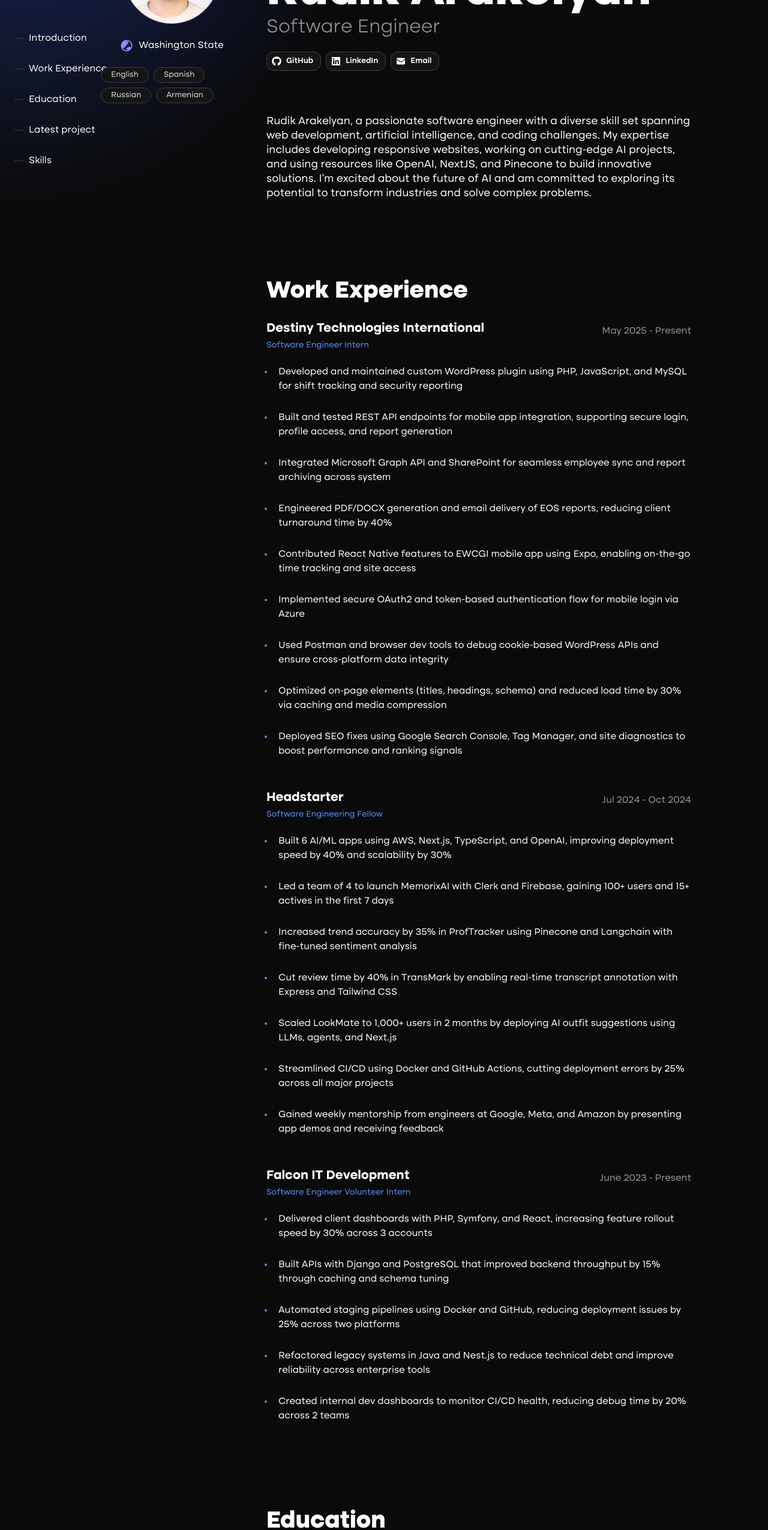
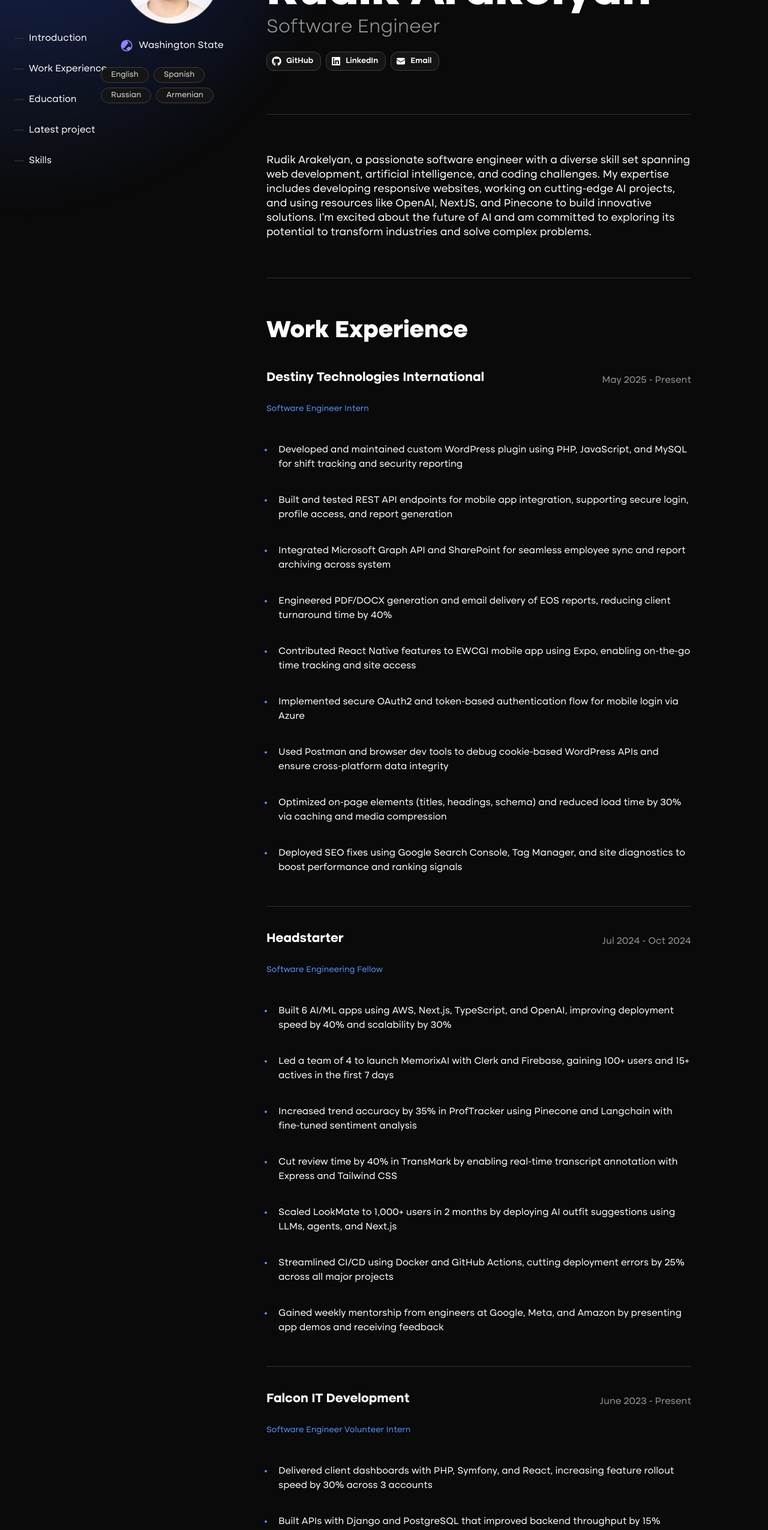
Before and after one commit to boxerarakelyan777/Portfolio-Web, a Next.js app: page /about in a window 1280 px wide. Shown: the part 234-2784 px from the top of the page at 60% size. Built offline with nearby package versions, Linux system fonts and the light colour scheme.

Commit message:
Visual styling updates to about page

```diff
--- a/src/app/about/page.tsx
+++ b/src/app/about/page.tsx
@@ -54,6 +54,31 @@
   const latestProjectTitle = "Latest project";
   const previewCategories = skillCategories.slice(0, 3);
   const sectionSpacing = "64";
+  const Section = ({
+    id,
+    title,
+    children,
+  }: {
+    id?: string;
+    title?: string;
+    children: React.ReactNode;
+  }) => (
+    <Column
+      id={id}
+      fillWidth
+      paddingTop={sectionSpacing}
+      paddingBottom={sectionSpacing}
+      gap="l"
+      borderTop="neutral-alpha-medium"
+    >
+      {title && (
+        <Heading as="h2" variant="display-strong-s">
+          {title}
+        </Heading>
+      )}
+      {children}
+    </Column>
+  );
   const structure = [
     {
       title: about.intro.title,
@@ -203,30 +228,27 @@
           </Column>
 
           {about.intro.display && (
-            <Column
-              textVariant="body-default-l"
-              fillWidth
-              gap="l"
-              marginBottom={sectionSpacing}
-            >
+            <Section>
+              <Column textVariant="body-default-l" fillWidth gap="l">
                 {about.intro.description}
               </Column>
+            </Section>
           )}
 
           {about.work.display && (
-            <>
-              <Heading
-                as="h2"
-                id={about.work.title}
-                variant="display-strong-s"
-                marginTop={sectionSpacing}
-                marginBottom="m"
+            <Section id={about.work.title} title={about.work.title}>
+              {about.work.experiences.map((experience, index) => (
+                <Column
+                  key={`${experience.company}-${experience.role}-${index}`}
+                  fillWidth
+                  gap="m"
+                  paddingBottom="l"
+                  borderBottom={
+                    index < about.work.experiences.length - 1
+                      ? "neutral-alpha-medium"
+                      : undefined
+                  }
                 >
-                {about.work.title}
-              </Heading>
-              <Column fillWidth gap="l" marginBottom={sectionSpacing}>
-                {about.work.experiences.map((experience, index) => (
-                  <Column key={`${experience.company}-${experience.role}-${index}`} fillWidth>
                   <Flex fillWidth horizontal="space-between" vertical="end" marginBottom="4">
                     <Text id={experience.company} variant="heading-strong-l">
                       {experience.company}
@@ -238,7 +260,7 @@
                   <Text variant="body-default-s" onBackground="brand-weak" marginBottom="m">
                     {experience.role}
                   </Text>
-                    <Column as="ul" gap="16">
+                  <Column as="ul" gap="m">
                     {experience.achievements.map((achievement: JSX.Element, index: number) => (
                       <Text
                         as="li"
@@ -272,24 +294,23 @@
                   )}
                 </Column>
               ))}
-              </Column>
-            </>
+            </Section>
           )}
 
           {about.studies.display && (
-            <>
-              <Heading
-                as="h2"
-                id={about.studies.title}
-                variant="display-strong-s"
-                marginTop={sectionSpacing}
-                marginBottom="m"
+            <Section id={about.studies.title} title={about.studies.title}>
+              {about.studies.institutions.map((institution, index) => (
+                <Column
+                  key={`${institution.name}-${index}`}
+                  fillWidth
+                  gap="4"
+                  paddingBottom="l"
+                  borderBottom={
+                    index < about.studies.institutions.length - 1
+                      ? "neutral-alpha-medium"
+                      : undefined
+                  }
                 >
-                {about.studies.title}
-              </Heading>
-              <Column fillWidth gap="l" marginBottom={sectionSpacing}>
-                {about.studies.institutions.map((institution, index) => (
-                  <Column key={`${institution.name}-${index}`} fillWidth gap="4">
                   <Text id={institution.name} variant="heading-strong-l">
                     {institution.name}
                   </Text>
@@ -298,20 +319,11 @@
                   </Text>
                 </Column>
               ))}
-              </Column>
-            </>
+            </Section>
           )}
 
-          <Heading
-            as="h2"
-            id={latestProjectTitle}
-            variant="display-strong-s"
-            marginTop={sectionSpacing}
-            marginBottom="m"
-          >
-            {latestProjectTitle}
-          </Heading>
-          <Column fillWidth gap="m" marginBottom={sectionSpacing}>
+          <Section id={latestProjectTitle} title={latestProjectTitle}>
+            <Column fillWidth gap="m">
               <ProjectsList range={[1, 1]} marginBottom="0" />
               <Button
                 href="/projects"
@@ -321,21 +333,22 @@
                 style={{ alignSelf: "flex-start" }}
               />
             </Column>
+          </Section>
 
           {about.technical.display && (
-            <>
-              <Heading
-                as="h2"
-                id={about.technical.title}
-                variant="display-strong-s"
-                marginTop={sectionSpacing}
-                marginBottom="40"
+            <Section id={about.technical.title} title={about.technical.title}>
+              {previewCategories.map((category, index) => (
+                <Column
+                  key={category.title}
+                  fillWidth
+                  gap="4"
+                  paddingBottom="l"
+                  borderBottom={
+                    index < previewCategories.length - 1
+                      ? "neutral-alpha-medium"
+                      : undefined
+                  }
                 >
-                {about.technical.title}
-              </Heading>
-              <Column fillWidth gap="l" marginBottom={sectionSpacing}>
-                {previewCategories.map((category) => (
-                  <Column key={category.title} fillWidth gap="4">
                   <Text id={category.title} variant="heading-strong-l">
                     {category.title}
                   </Text>
@@ -360,8 +373,7 @@
                 variant="secondary"
                 style={{ alignSelf: "flex-start" }}
               />
-              </Column>
-            </>
+            </Section>
           )}
         </Column>
       </Flex>
```
Lines whose indentation alone changed are shown as unchanged.
